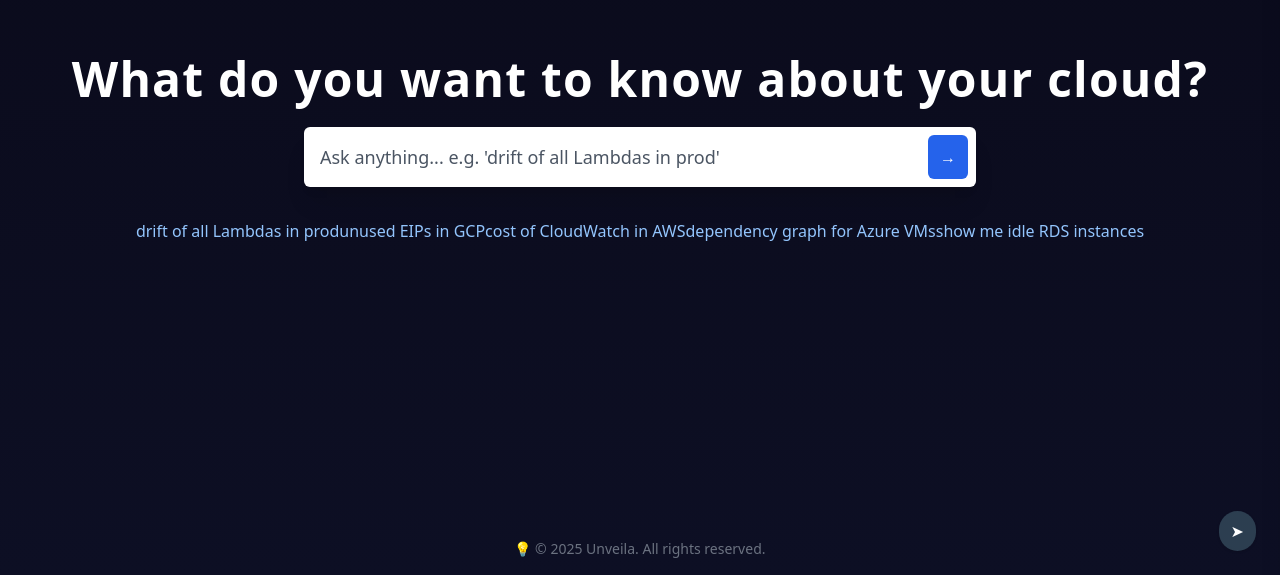
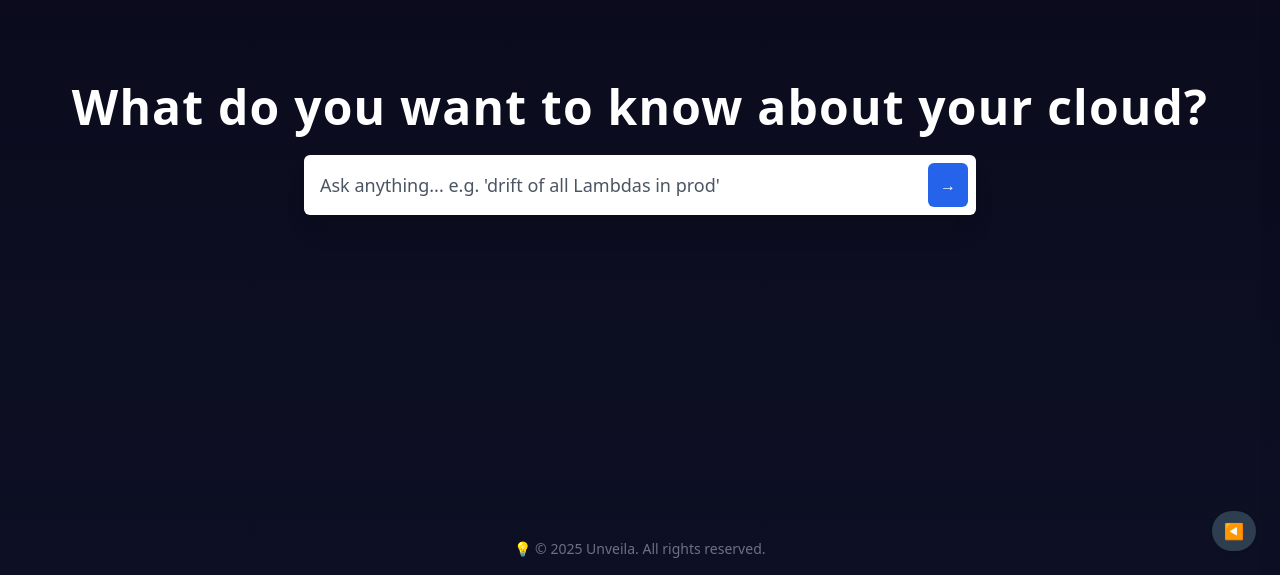
Before and after one commit to satyaelipe/unveila-landing-page, a React (Vite) app: page / in a window 1280 px wide. Shown: the part 225-800 px from the top of the page. Built offline with nearby package versions, Linux system fonts and the light colour scheme.

Commit message:
Update LandingPage.jsx

```diff
--- a/src/LandingPage.jsx
+++ b/src/LandingPage.jsx
@@ -7,6 +7,7 @@ export default function LandingPage() {
   const [showScrollTop, setShowScrollTop] = useState(false);
   const observerRef = useRef(null);
   const [query, setQuery] = useState('');
+  const [showSuggestions, setShowSuggestions] = useState(false);
 
   useEffect(() => {
     const scrollToHash = () => {
@@ -64,6 +65,7 @@ export default function LandingPage() {
     if (e.key === 'Enter' || e.type === 'click') {
       e.preventDefault();
       console.log('Submitting query:', query);
+      setShowSuggestions(false);
       // TODO: Replace with backend call
     }
   };
@@ -85,7 +87,7 @@ export default function LandingPage() {
           className="fixed bottom-6 right-6 z-40 text-white bg-[#2c3e50] hover:bg-[#3d5165] px-3 py-2 rounded-full shadow"
           aria-label="Open Sidebar"
         >
-          ➤
+          ◀
         </button>
       )}
 
@@ -98,6 +100,8 @@ export default function LandingPage() {
             type="text"
             value={query}
             onChange={(e) => setQuery(e.target.value)}
+            onFocus={() => setShowSuggestions(true)}
+            onBlur={() => setTimeout(() => setShowSuggestions(false), 200)}
             onKeyDown={handleSearchSubmit}
             placeholder="Ask anything... e.g. 'drift of all Lambdas in prod'"
             className="w-full px-4 py-4 pr-12 text-black rounded-md placeholder-gray-600 text-lg shadow-xl"
@@ -107,17 +111,20 @@ export default function LandingPage() {
             className="absolute right-2 top-2 bottom-2 px-3 bg-blue-600 hover:bg-blue-700 text-white rounded-md"
             aria-label="Submit Query"
           >→</button>
-        </div>
 
-        {/* Suggestions */}
-        <div className="mt-6 space-y-2">
-          {exampleQueries.map((text, idx) => (
-            <button
-              key={idx}
-              onClick={() => setQuery(text)}
-              className="text-sm md:text-base text-blue-300 hover:text-blue-400"
-            >{text}</button>
-          ))}
+          {showSuggestions && (
+            <ul className="absolute mt-2 w-full bg-white text-gray-800 rounded-md shadow-lg z-10">
+              {exampleQueries.map((text, idx) => (
+                <li
+                  key={idx}
+                  onMouseDown={() => setQuery(text)}
+                  className="px-4 py-2 hover:bg-gray-100 cursor-pointer text-left"
+                >
+                  {text}
+                </li>
+              ))}
+            </ul>
+          )}
         </div>
       </main>
 
```
